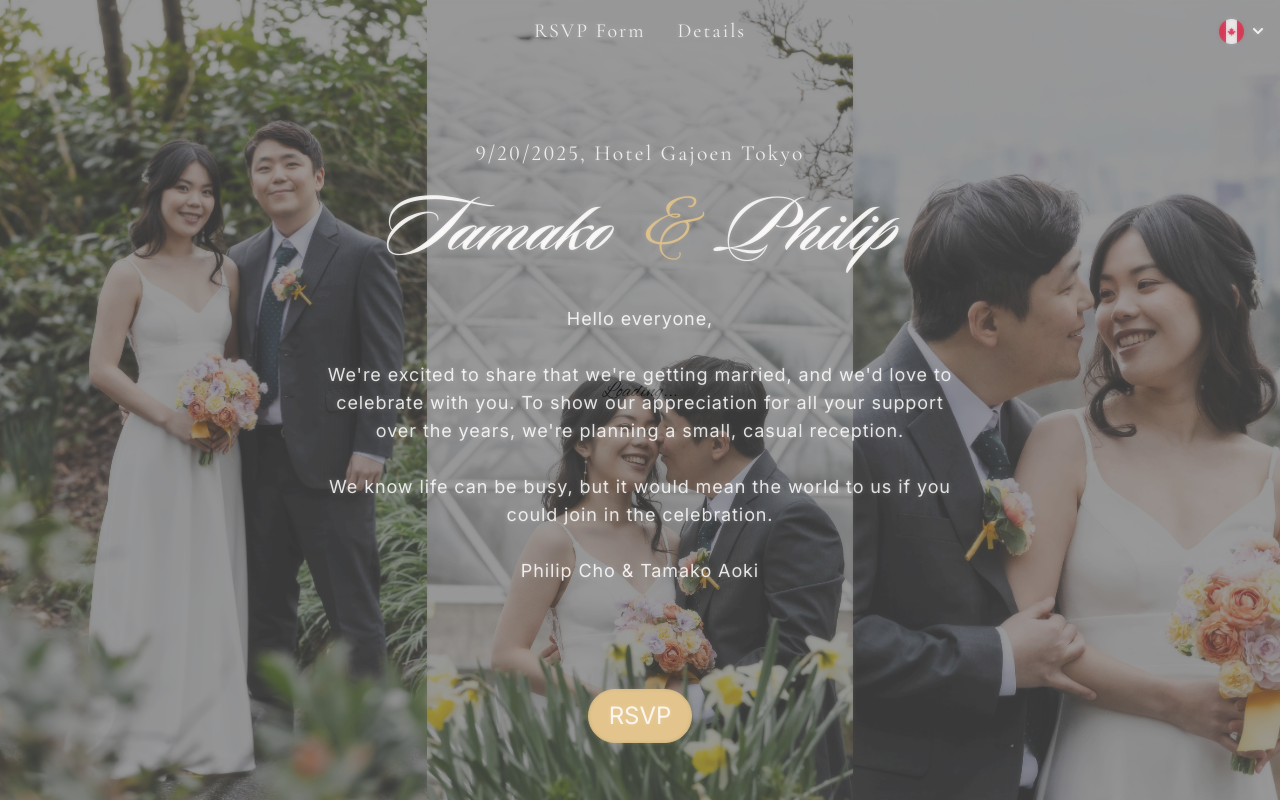
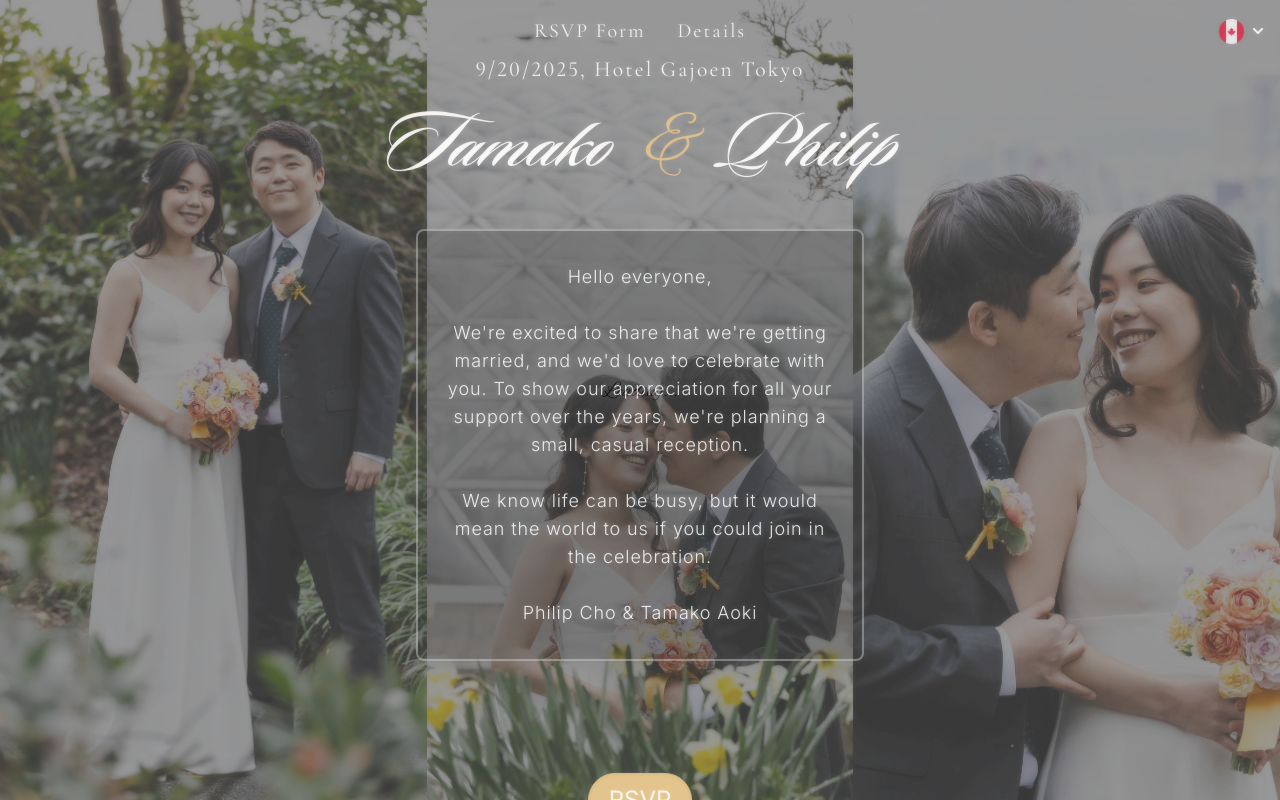
Before and after one commit to chophilip21/wedding_page, a Next.js app: page / in a window 1280 px wide. Shown: the top 800 px of the page. Built offline with nearby package versions, Linux system fonts and the light colour scheme.

Commit message:
card looks good

```diff
--- a/src/components/Homepage/WelcomeSection.js
+++ b/src/components/Homepage/WelcomeSection.js
@@ -53,8 +53,13 @@ const WelcomeSection = ({ language }) => {
         </Tilt>
 
         {/* Gratitude Message */}
-        <div className="text-white text-base md:text-lg mt-6 mb-6 text-center max-w-2xl px-4 whitespace-pre-line leading-relaxed tracking-wider">
-          {gratitude_message}
+        <div className="w-full max-w-md mx-auto mt-8 mb-8 px-6 py-8 bg-black/30 rounded-lg border-2 border-white/40 shadow-lg">
+          <div className={`text-white text-center font-light tracking-wider
+            ${language === 'ja' ? 'whitespace-pre-wrap text-sm md:text-base' : 'whitespace-pre-line text-base md:text-lg'}
+            leading-relaxed
+          `}>
+            {gratitude_message}
+          </div>
         </div>
 
         <ScrollLink
--- a/src/utils/translations.js
+++ b/src/utils/translations.js
@@ -303,7 +303,7 @@ const translations = {
       minute: "분",
       seconds: "초",
       second: "초",
-      gratitude_message: "안녕하세요 여러분,\n\n모두 잘 지내고 계신가요?\n\n저희가 결혼하게 되어, 늘 도와주신 여러분께 감사의 마음을 전하고자 작은 자리를 마련했습니다. 바쁘신 중에 대단히 송구스럽지만, 부디 참석하시어 자리를 빛내 주시기를 부탁드립니다.\n\n조 필립 · 아오키 타마코 드림",
+      gratitude_message: "안녕하세요 여러분,\n\n모두 잘 지내고 계신가요?\n\n저희가 결혼하게 되어, 고마운 분들께 감사의 마음을 전하고자 작은 자리를 마련했습니다. 바쁘신 중에 대단히 송구스럽지만, 부디 참석하시어 자리를 빛내 주시기를 부탁드립니다.\n\n조윤수 · 아오키 타마코 드림",
       button: "참석 확인",
     },
     saveTheDate_section: {
```
